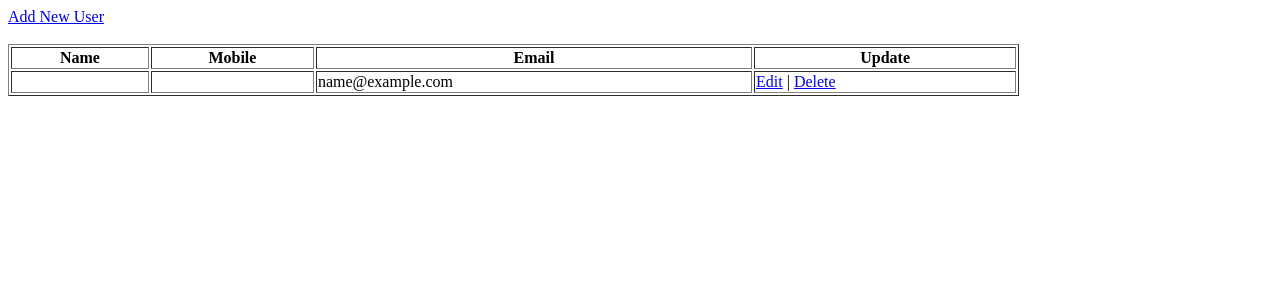
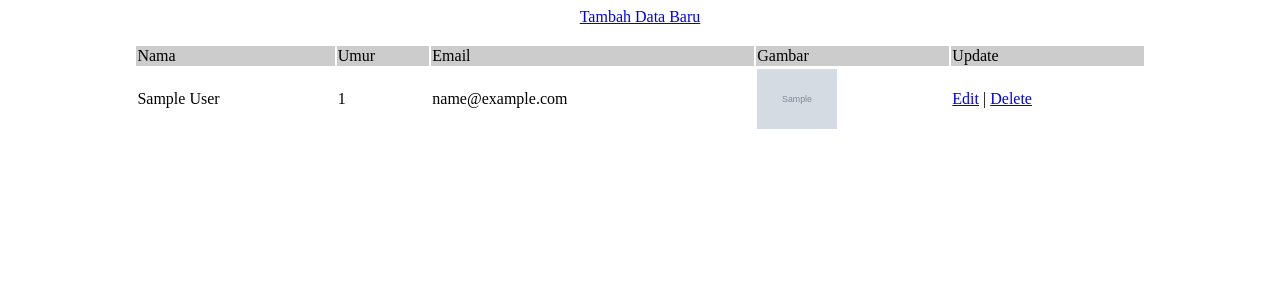
Before and after one commit to Frhsbrn/dfp50193_crud, a PHP site: page / in a window 1280 px wide. Shown: the top 300 px of the page. Run offline with PHP 8.4, Linux system fonts and the light colour scheme; tables that the repository leaves empty hold one stand-in row (values such as "Sample post"); grey boxes marked "Sample" are stand-in pictures; data that the repository does not hold is empty.

Commit message:
Update index.php

```diff
--- a/index.php
+++ b/index.php
@@ -1,33 +1,43 @@
 <?php
-// Create database connection using config file
+// INCLUDE KONEKSI KE DATABASE
 include_once("config.php");
 
-// Fetch all users data from database
+// AMBIL DATA DARI DATABASE BERDASARKAN DATA TERAKHIR DI INPUT
 $result = mysqli_query($mysqli, "SELECT * FROM users ORDER BY id DESC");
 ?>
 
 <html>
+
 <head>
 	<title>Homepage</title>
 </head>
 
 <body>
-<a href="add.php">Add New User</a><br/><br/>
+	<center>
+		<a href="add.html">Tambah Data Baru</a><br /><br />
 
-    <table width='80%' border=1>
+		<table width='80%' border=0>
 
-    <tr>
-        <th>Name</th> <th>Mobile</th> <th>Email</th> <th>Update</th>
+			<tr bgcolor='#CCCCCC'>
+				<td>Nama</td>
+				<td>Umur</td>
+				<td>Email</td>
+				<td>Gambar</td>
+				<td>Update</td>
 			</tr>
 			<?php
-    while($user_data = mysqli_fetch_array($result)) {
+
+			while ($res = mysqli_fetch_array($result)) {
 				echo "<tr>";
-        echo "<td>".$user_data['name']."</td>";
-        echo "<td>".$user_data['mobile']."</td>";
-        echo "<td>".$user_data['email']."</td>";
-        echo "<td><a href='edit.php?id=$user_data[id]'>Edit</a> | <a href='delete.php?id=$user_data[id]'>Delete</a></td></tr>";
+				echo "<td>" . $res['nama'] . "</td>";
+				echo "<td>" . $res['umur'] . "</td>";
+				echo "<td>" . $res['email'] . "</td>";
+				echo "<td><img width='80' src='image/" . $res['gambar'] . "'</td>";
+				echo "<td><a href=\"edit.php?id=$res[id]\">Edit</a> | <a href=\"delete.php?id=$res[id]\" onClick=\"return confirm('Kamu yakin untuk delete ini?')\">Delete</a></td>";
 			}
 			?>
 		</table>
+	</center>
 </body>
+
 </html>
```
Lines whose indentation alone changed are shown as unchanged.
